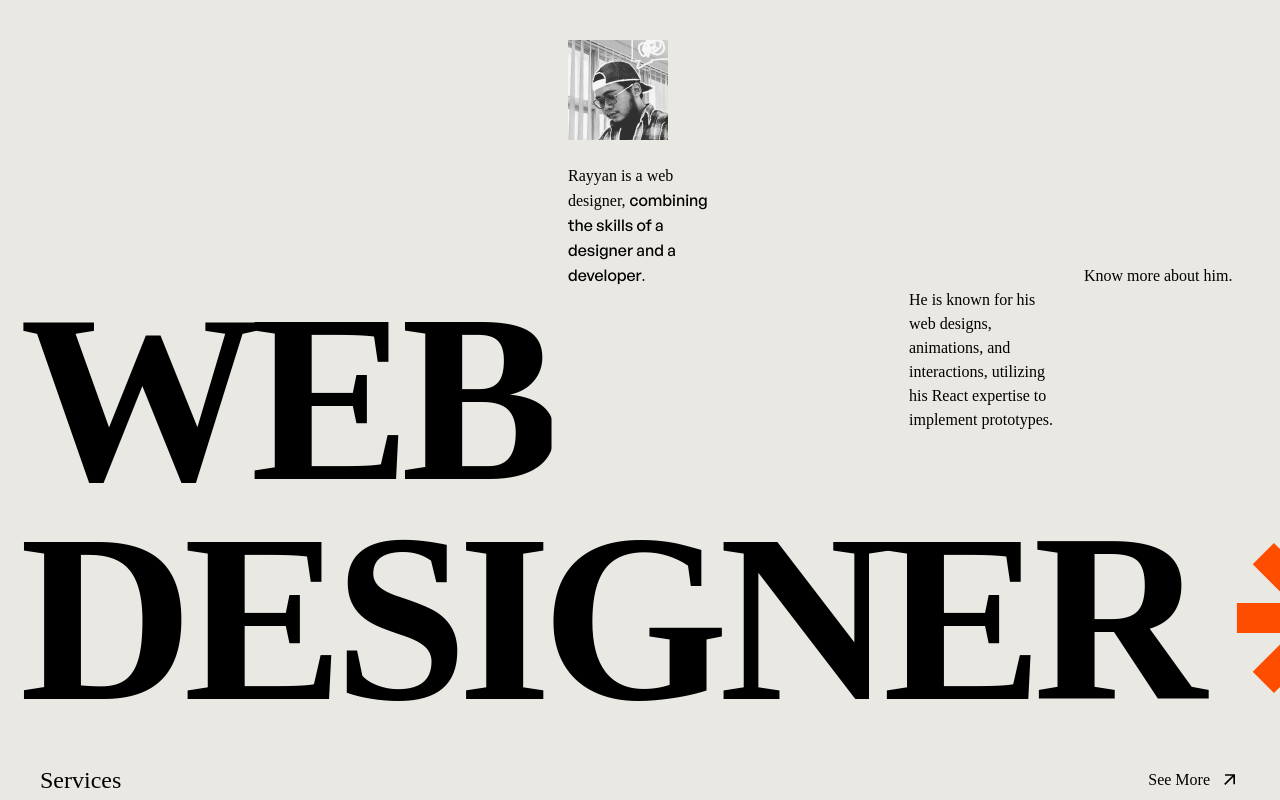
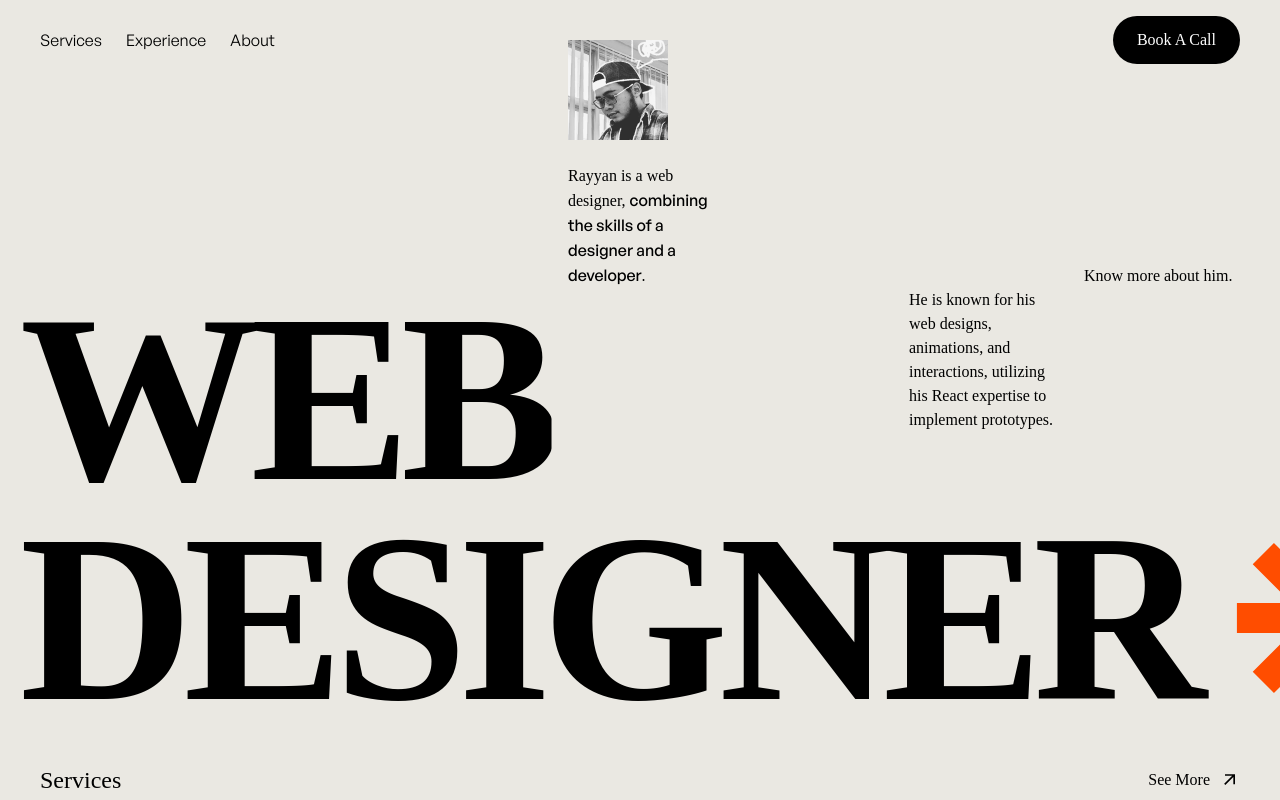
Before and after one commit to rayyanekaputra/portfolio-v4, a Next.js app: page / in a window 1280 px wide. Shown: the top 800 px of the page. Built offline with nearby package versions, Linux system fonts and the light colour scheme.

Commit message:
debugging: window

```diff
--- a/src/app/components/navbar/navbar.jsx
+++ b/src/app/components/navbar/navbar.jsx
@@ -0,0 +1,20 @@
+"use client";
+import styles from "./styles.module.css";
+import Image from "next/image";
+import gsap from "gsap";
+
+
+export default function Navbar() {
+    return(
+        <div className={styles.navbar}>
+            <ul className={styles.navlinksList}>
+                <li>Services</li>
+                <li>Experience</li>
+                <li>About</li>
+            </ul>
+            <div className={styles.buttonCTA}>
+                <p>Book A Call</p>
+            </div>
+        </div>
+    )
+}
--- /dev/null
+++ b/src/app/components/navbar/styles.module.css
@@ -0,0 +1,30 @@
+.navbar{
+    display: flex;
+    width: 100%;
+    /* background-color: yellow; */
+    justify-content: space-between;
+    align-items: center;
+    padding: 16px 40px;
+
+    position: fixed;
+    z-index: 1;
+}
+
+.navbar ul  {
+    display: flex;
+    flex-direction: row;
+    list-style: none;
+    column-gap: 24px;
+}
+
+.buttonCTA{
+    display: flex;
+    padding: 12px 24px;
+    background-color: var(--main-dark);
+    border-radius: 120px;
+
+}
+
+.buttonCTA p{
+    color: var(--main-white);
+}
--- /dev/null
+++ b/src/app/components/splash/splash.jsx
@@ -0,0 +1,9 @@
+'use client'
+
+export default function Splash() {
+    return(
+        <div>
+        </div>
+
+    )
+}
--- a/src/app/page.jsx
+++ b/src/app/page.jsx
@@ -1,21 +1,46 @@
-'use client'
-import styles from './page.module.css'
-import Hero from './components/home/hero/hero'
-import Services from './components/home/services/services'
-import LocomotiveScroll from 'locomotive-scroll'
+"use client";
+import dynamic from "next/dynamic";
+
+import styles from "./page.module.css";
+import LocomotiveScroll from "locomotive-scroll";
+import { useEffect } from "react";
+
+// Dynamically import components with SSR disabled
+const Hero = dynamic(() => import("./components/home/hero/hero"), {
+  ssr: false,
+});
+const Services = dynamic(() => import("./components/home/services/services"), {
+  ssr: false,
+});
+const Splash = dynamic(() => import("./components/splash/splash"), {
+  ssr: false,
+});
+const Navbar = dynamic(() => import("./components/navbar/navbar"), {
+  ssr: false,
+});
 
 const Home = () => {
-  const locomotiveScroll = new LocomotiveScroll();
+
+
+  useEffect(() => {
+    if (typeof window !== 'undefined') {
+      const locomotiveScroll = new LocomotiveScroll();
+    }
+
+  }, []);
   return (
-    <main className={styles.main} style={{
-      paddingBottom: '600px'
-
-    }}>
+    <main
+      className={styles.main}
+      style={{
+        paddingBottom: "600px",
+      }}
+    >
+      <Navbar></Navbar>
+      <Splash></Splash>
       <Hero></Hero>
       <Services></Services>
+    </main>
+  );
+};
 
-    </main>
-  )
-}
-
-export default Home
+export default Home;
```
